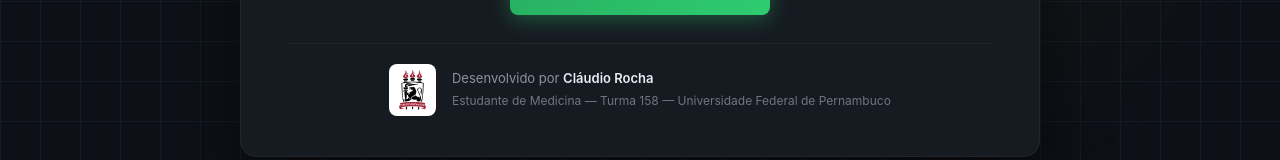
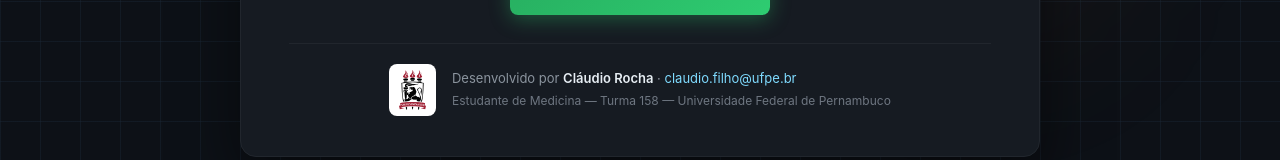
Before and after one commit to claudiorochamd/farmaco-app, a React (Vite) app: page / in a window 1280 px wide. Shown: the part 719-879 px from the top of the page. Built offline with nearby package versions, Linux system fonts and the light colour scheme.

Commit message:
feat: adiciona email de contato na tela inicial

```diff
--- a/src/components/IntroScreen.tsx
+++ b/src/components/IntroScreen.tsx
@@ -211,6 +211,10 @@ export default function IntroScreen({ onStart }: Props) {
             <p style={{ margin: '0 0 4px', fontSize: 13, color: '#8b949e' }}>
               Desenvolvido por{' '}
               <span style={{ color: '#e6edf3', fontWeight: 600 }}>Cláudio Rocha</span>
+              {' '}·{' '}
+              <a href="mailto:claudio.filho@ufpe.br" style={{ color: '#7fdbff', textDecoration: 'none', fontSize: 13 }}>
+                claudio.filho@ufpe.br
+              </a>
             </p>
             <p style={{ margin: 0, fontSize: 12, color: '#6e7681' }}>
               Estudante de Medicina &mdash; Turma 158 &mdash; Universidade Federal de Pernambuco
```
